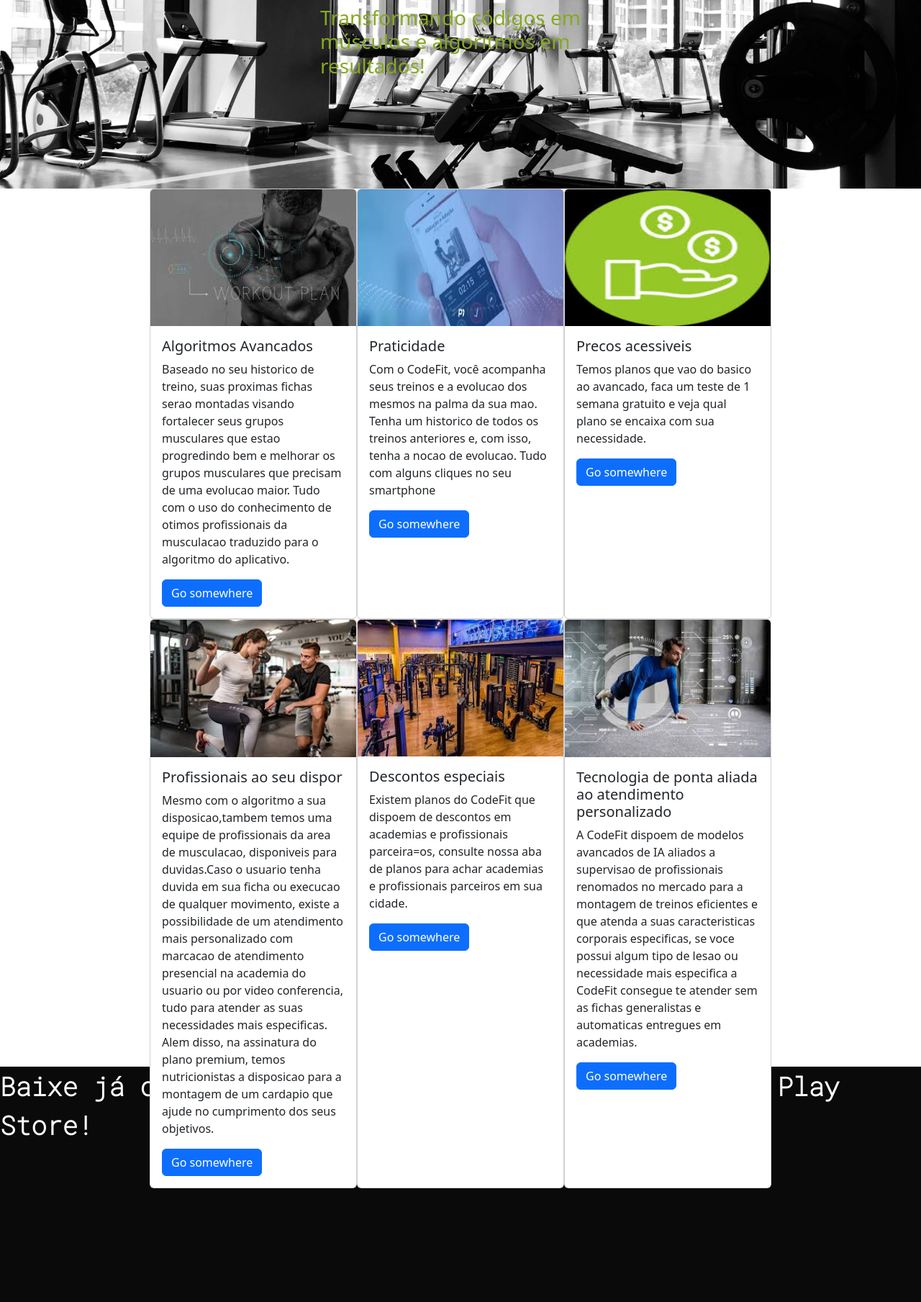
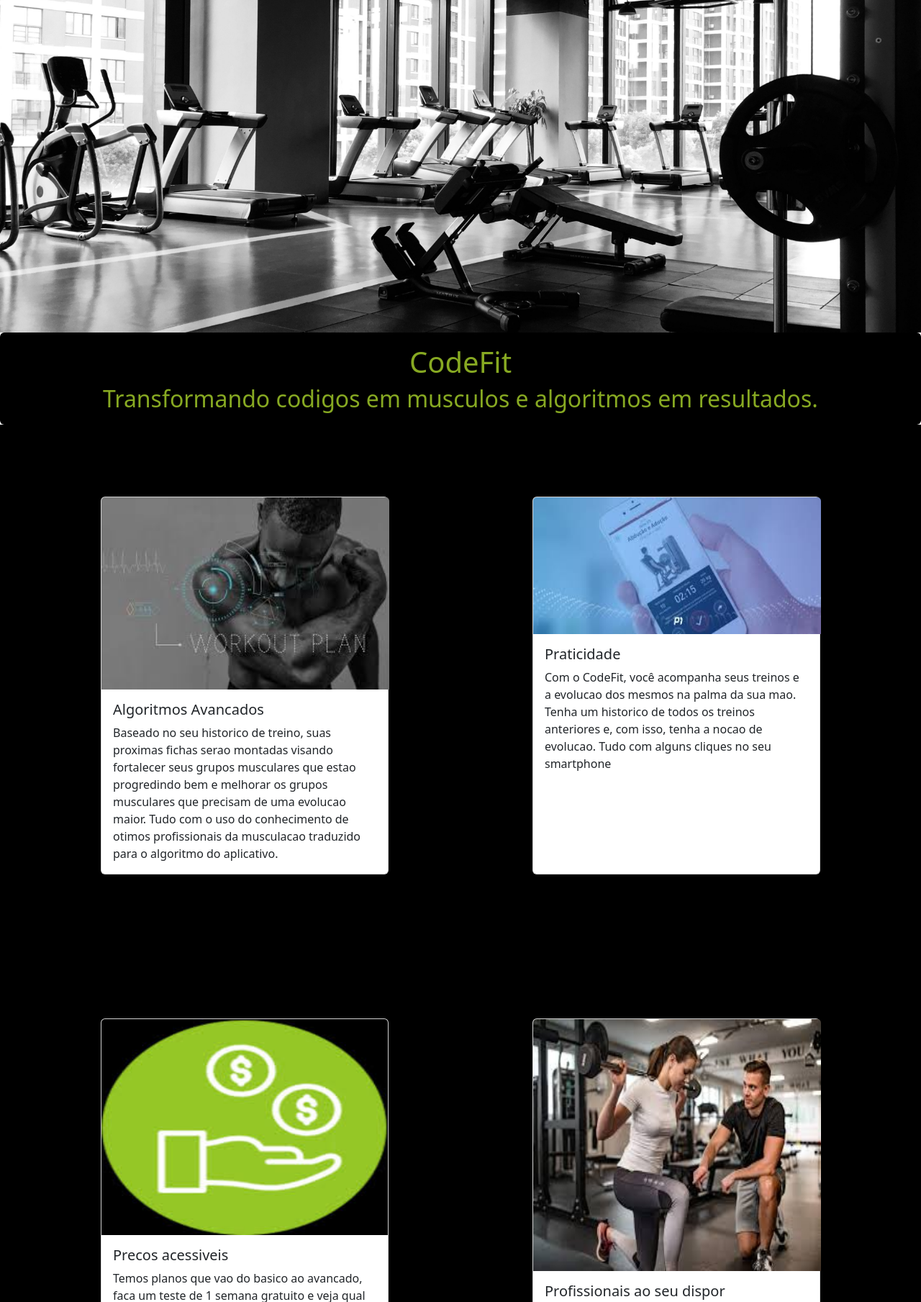
Before and after one commit to lucas-noleto/CodeFit, a plain HTML site: page index.html in a window 1280 px wide. Shown: the part 194-2003 px from the top of the page at 72% size. Drawn offline with nearby package versions, Linux system fonts and the light colour scheme.

Commit message:
FlexBox de descricao e aba de depoimentos

```diff
--- a/css/style.css
+++ b/css/style.css
@@ -12,10 +12,6 @@ header{
     position: fixed top;
 }
 
-html{
-    width: 100%;
-    height: 100%;
-}
 
 html, body{
 
@@ -40,7 +36,8 @@ html, body{
 
 .parallax{
     background-image: url("/assets/gym-background.jpg");
-    min-height: 400px;
+    width: 100%;
+    height: 600px;
     background-attachment: fixed;
     background-position: center;
     background-repeat: no-repeat;
@@ -68,14 +65,39 @@ html, body{
 
 }
 
-.cont{
-    width: 900px;
-    height: 1200px;
+.cont {
+    width: 100%;
+    display: flex;
+    flex-wrap: wrap;
+    justify-content: center; /* Centraliza os cards horizontalmente */
+    align-items: center,stretch; /* Centraliza os cards verticalmente */
+
+}
+
+.bordas{
+    margin:100px;
+}
+
+
+
+/* .cont{
+    width: 600px;
+    height: 900px;
     margin: 0 auto;
     display: flex;
-    justify-content:  center;
+    flex-direction: row;
+    align-items: stretch;
+    align-content: stretch;
     flex-wrap: wrap;
+
+} */
+    /* justify-content:  space-around;
+    align-content: ;
+    align-items: center;
+    flex-wrap: wrap;
+    flex-direction: row;
 }
+} */
 
 .stretch {
 	align-items: stretch;
--- a/index.html
+++ b/index.html
@@ -56,69 +56,130 @@
     <main>
         <div class="parallax divFlex">
             <div class="title-container">
-                <div>
+                <!-- <div>
                     <h3 class="card-title" style="color: #87A922; ">
                         Transformando códigos em músculos e algoritmos em resultados!
                     <h3>
+                </div> -->
+            </div>
+        </div>
+        <div class="card text-center " style="background-color: black; border-radius: none;">
+            <div class="card-body" style="border-radius: none;">
+              <h1 class="card-title" style="color: #87A922;">CodeFit</h1>
+              <h2 class="card-text" style="color: #87A922;">Transformando codigos em musculos e algoritmos em resultados.</h2>
+            </div>
+          </div>
+        <section class="cont" style="background-color: black; border-radius: none;">
+            <div class="card bordas" style="width: 400px;">
+                <img src="./assets/musc_tech.jpeg" class="card-img-top" style="width: 400px;" alt="...">
+                    <div class="card-body">
+                        <h5 class="card-title">Algoritmos Avancados</h5>
+                        <p class="card-text ">Baseado no seu historico de treino, suas proximas fichas serao montadas visando fortalecer seus grupos musculares que estao progredindo bem e melhorar os grupos musculares que precisam de uma evolucao maior. Tudo com o uso do conhecimento de otimos profissionais da musculacao traduzido para o algoritmo do aplicativo.</p>
+                        <!-- <a href="#" class="btn btn-primary">Go somewhere</a> -->
+                    </div>
+            </div>
+
+            <div class="card bordas" style="width: 400px;">
+                <img src="./assets/praticidade.jpeg" class="card-img-top" alt="..." style="height: 190px; width: 400px;">
+                    <div class="card-body">
+                        <h5 class="card-title">Praticidade</h5>
+                        <p class="card-text">Com o CodeFit, você acompanha seus treinos e a evolucao dos mesmos na palma da sua mao. Tenha um historico de todos os treinos anteriores e, com isso, tenha a nocao de evolucao. Tudo com alguns cliques no seu smartphone</p>
+                        <!-- <a href="#" class="btn btn-primary">Go somewhere</a> -->
+                    </div>
+            </div>
+
+            <div class="card bordas" style="width: 400px;">
+                <img src="./assets/precos_acessiveis.jpeg" class="card-img-top" alt="..." height="300px" width="286px">
+                    <div class="card-body">
+                        <h5 class="card-title">Precos acessiveis</h5>
+                        <p class="card-text">Temos planos que vao do basico ao avancado, faca um teste de 1 semana gratuito e veja qual plano se encaixa com sua necessidade.</p>
+                        <!-- <a href="#" class="btn btn-primary">Go somewhere</a> -->
+                    </div>
+            </div>
+
+            <div class="card bordas" style="width: 400px;">
+                <img src="./assets/personal.jpeg" class="card-img-top" alt="..." style=" width: 400px" height="350px" >
+                    <div class="card-body">
+                        <h5 class="card-title">Profissionais ao seu dispor</h5>
+                        <p class="card-text">Mesmo com o algoritmo a sua disposicao,tambem temos uma equipe de profissionais da area de musculacao, disponiveis para duvidas.Caso o usuario tenha duvida em sua ficha ou execucao de qualquer movimento, existe a possibilidade de um atendimento mais personalizado com marcacao de atendimento presencial na academia do usuario ou por video conferencia, tudo para atender as suas necessidades mais especificas. Alem disso, na assinatura do plano premium, temos nutricionistas a disposicao para a montagem de um cardapio que ajude no cumprimento dos seus objetivos.</p>
+                        <!-- <a href="#" class="btn btn-primary">Go somewhere</a> -->
+                    </div>
+            </div>
+
+            <div class="card bordas" style="width: 400px;">
+                <img src="./assets/descontos.jpeg" class="card-img-top" alt="..." height="300px" width="400px">
+                    <div class="card-body">
+                        <h5 class="card-title">Descontos especiais</h5>
+                        <p class="card-text">Existem planos do CodeFit que dispoem de descontos em academias e profissionais parceira=os, consulte nossa aba de planos para achar academias e profissionais parceiros em sua cidade.</p>
+                        <!-- <a href="#" class="btn btn-primary">Go somewhere</a> -->
+                    </div>
+            </div>
+
+            <div class="card bordas" style="width: 400px;">
+                <img src="./assets/ia_musculacao.jpeg" class="card-img-top" style=" width: 400px; height: 300px" alt="...">
+                    <div class="card-body">
+                        <h5 class="card-title">Tecnologia de ponta aliada ao atendimento personalizado</h5>
+                        <p class="card-text">A CodeFit dispoem de modelos avancados de IA aliados a supervisao de profissionais renomados no mercado para a montagem de treinos eficientes e que atenda a suas caracteristicas corporais especificas, se voce possui algum tipo de lesao ou necessidade mais especifica a CodeFit consegue te atender sem as fichas generalistas e automaticas entregues em academias.</p>
+                        <!-- <a href="#" class="btn btn-primary">Go somewhere</a> -->
+                    </div>
+            </div>
+        </section>
+        <div id="carouselExampleControls" class="carousel slide" data-bs-ride="carousel" >
+            <div class="container">
+                <h2 class="text-center">Depoimentos</h2>
+              </div>
+            <div class="carousel-inner">
+              <div class="carousel-item active">
+                <div class="card text-center">
+                  <img src="./assets/fake-natty.jpeg" class="card-img-top mx-auto d-block" alt="..." style="height: 600px; width: 800px;">
+                  <div class="card-body">
+                    <h5 class="card-title">Rodrigo Goes</h5>
+                    <p class="card-text">"Fake Naaaattty."</p>
                   </div>
                 </div>
               </div>
-
-        <section class="cont stretch">
-            <div class="card" style="width: 18rem;">
-                <img src="./assets/musc_tech.jpeg" class="card-img-top" alt="...">
+              <div class="carousel-item">
+                <div class="card text-center">
+                  <img src="./assets/felipe-franco.jpg" class="card-img-top mx-auto d-block" alt="..." style="height: 600px; width: 800px;">
                   <div class="card-body">
-                    <h5 class="card-title">Algoritmos Avancados</h5>
-                    <p class="card-text ">Baseado no seu historico de treino, suas proximas fichas serao montadas visando fortalecer seus grupos musculares que estao progredindo bem e melhorar os grupos musculares que precisam de uma evolucao maior. Tudo com o uso do conhecimento de otimos profissionais da musculacao traduzido para o algoritmo do aplicativo.</p>
-                    <a href="#" class="btn btn-primary">Go somewhere</a>
+                    <h5 class="card-title">Felipe Franco</h5>
+                    <p class="card-text">"Nao vai dar nao monstro."</p>
                   </div>
                 </div>
-                <div class="card" style="width: 18rem;">
-                <img src="./assets/praticidade.jpeg" class="card-img-top" alt="..." height="190px" width="286px">
+              </div>
+              <div class="carousel-item">
+                <div class="card text-center">
+                  <img src="./assets/kleber-bambam.jpg" class="card-img-top mx-auto d-block" alt="..." style="height: 600px; width: 800px;">
                   <div class="card-body">
-                    <h5 class="card-title">Praticidade</h5>
-                    <p class="card-text">Com o CodeFit, você acompanha seus treinos e a evolucao dos mesmos na palma da sua mao. Tenha um historico de todos os treinos anteriores e, com isso, tenha a nocao de evolucao. Tudo com alguns cliques no seu smartphone</p>
-                    <a href="#" class="btn btn-primary">Go somewhere</a>
+                    <h5 class="card-title">Kleber Bambam</h5>
+                    <p class="card-text">"QUE NUM VAI DAR, PORR@. BRIIIIL"</p>
                   </div>
                 </div>
-                <div class="card" style="width: 18rem;">
-                <img src="./assets/precos_acessiveis.jpeg" class="card-img-top" alt="..." height="190px" width="286px">
+              </div>
+              <div class="carousel-item">
+                <div class="card text-center">
+                  <img src="./assets/leo-stronda.jpeg" class="card-img-top mx-auto d-block" alt="..." style="height: 600px; width: 800px;">
                   <div class="card-body">
-                    <h5 class="card-title">Precos acessiveis</h5>
-                    <p class="card-text">Temos planos que vao do basico ao avancado, faca um teste de 1 semana gratuito e veja qual plano se encaixa com sua necessidade.</p>
-                    <a href="#" class="btn btn-primary">Go somewhere</a>
+                    <h5 class="card-title">Leo Stronda</h5>
+                    <p class="card-text">"Nove da matina, o dia tá pra começar"</p>
                   </div>
                 </div>
-                <div class="card" style="width: 18rem;">
-                <img src="./assets/personal.jpeg" class="card-img-top" alt="...">
-                <div class="card-body">
-                    <h5 class="card-title">Profissionais ao seu dispor</h5>
-                    <p class="card-text">Mesmo com o algoritmo a sua disposicao,tambem temos uma equipe de profissionais da area de musculacao, disponiveis para duvidas.Caso o usuario tenha duvida em sua ficha ou execucao de qualquer movimento, existe a possibilidade de um atendimento mais personalizado com marcacao de atendimento presencial na academia do usuario ou por video conferencia, tudo para atender as suas necessidades mais especificas. Alem disso, na assinatura do plano premium, temos nutricionistas a disposicao para a montagem de um cardapio que ajude no cumprimento dos seus objetivos.</p>
-                    <a href="#" class="btn btn-primary">Go somewhere</a>
               </div>
             </div>
-                <div class="card" style="width: 18rem;">
-                <img src="./assets/descontos.jpeg" class="card-img-top" alt="..." height="190px" width="286px">
-                <div class="card-body">
-                    <h5 class="card-title">Descontos especiais</h5>
-                    <p class="card-text">Existem planos do CodeFit que dispoem de descontos em academias e profissionais parceira=os, consulte nossa aba de planos para achar academias e profissionais parceiros em sua cidade.</p>
-                    <a href="#" class="btn btn-primary">Go somewhere</a>
+            <button class="carousel-control-prev" type="button" data-bs-target="#carouselExampleControls" data-bs-slide="prev">
+              <span class="carousel-control-prev-icon" aria-hidden="true"></span>
+              <span class="visually-hidden">Previous</span>
+            </button>
+            <button class="carousel-control-next" type="button" data-bs-target="#carouselExampleControls" data-bs-slide="next">
+              <span class="carousel-control-next-icon" aria-hidden="true"></span>
+              <span class="visually-hidden">Next</span>
+            </button>
           </div>
-                </div>
-                <div class="card" style="width: 18rem;">
-                <img src="./assets/ia_musculacao.jpeg" class="card-img-top" alt="...">
-                <div class="card-body">
-                    <h5 class="card-title">Tecnologia de ponta aliada ao atendimento personalizado</h5>
-                    <p class="card-text">A CodeFit dispoem de modelos avancados de IA aliados a supervisao de profissionais renomados no mercado para a montagem de treinos eficientes e que atenda a suas caracteristicas corporais especificas, se voce possui algum tipo de lesao ou necessidade mais especifica a CodeFit consegue te atender sem as fichas generalistas e automaticas entregues em academias.</p>
-                    <a href="#" class="btn btn-primary">Go somewhere</a>
-                </div>
-            </div>
-        </section>
-        <div style="height:1000px;background-color:rgb(10, 10, 10);font-size:36px">
+        <!-- <div style="width: 600px;height:100px;background-color:rgb(10, 10, 10);font-size:36px">
             <p class="subtitle">
                 Baixe já o app <strong>CodeFit</strong>. Disponível na App Store e Play Store!
             </p>
-        </div>
+        </div> -->
     </main>
 </body>
 <svg xmlns="http://www.w3.org/2000/svg" class="d-none">
```
Also changed, not shown: assets/fake-natty.jpeg (added), assets/felipe-franco.jpg (added), assets/kleber-bambam.jpg (added), assets/leo-stronda.jpeg (added), assets/ramon-dino.jpeg (added). Lines whose indentation alone changed are shown as unchanged.
